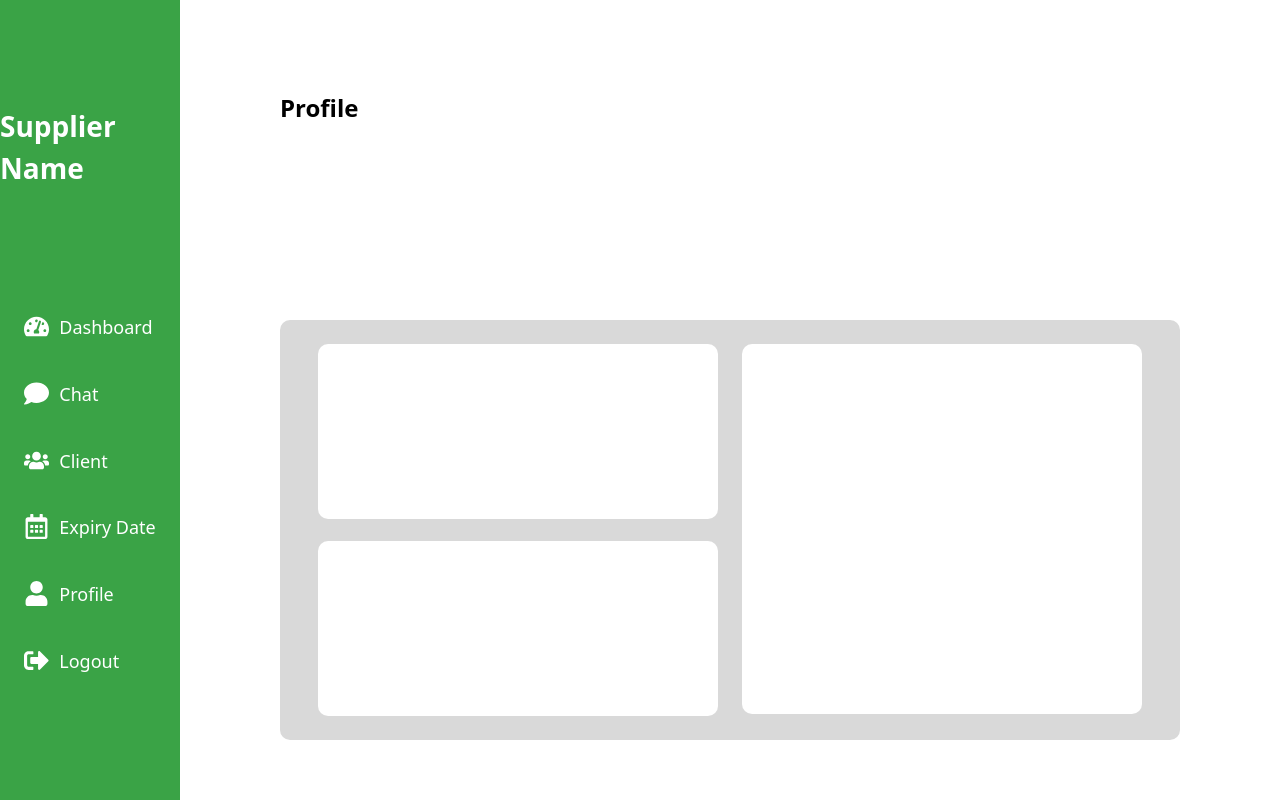
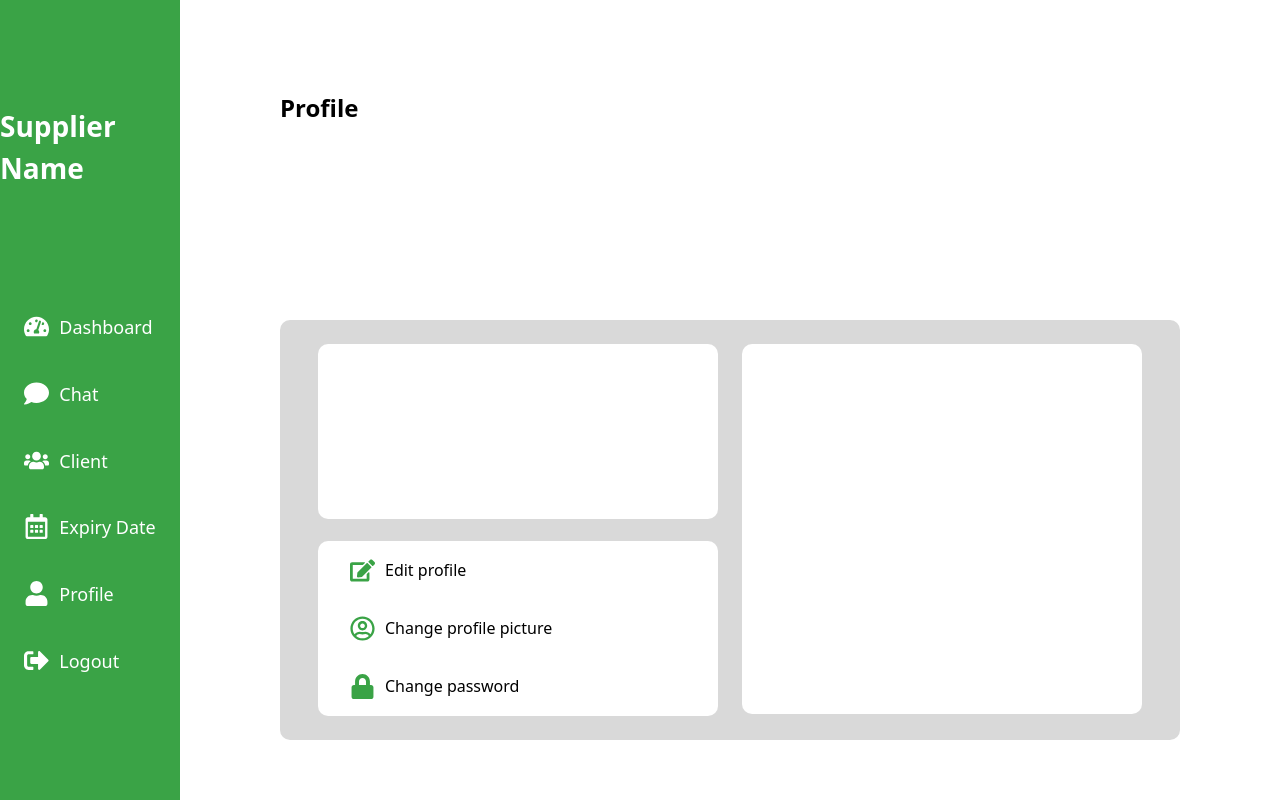
Before and after one commit to khaled-bissani/shelves-tracker, a React (Create React App) app in the folder supplier-frontend/: page /profile in a window 1280 px wide. Built offline with nearby package versions, Linux system fonts and the light colour scheme.

Commit message:
Frontend <> Supplier frontend: creating profile option component

```diff
--- /dev/null
+++ b/supplier-frontend/src/components/ProfileOption.jsx
@@ -0,0 +1,29 @@
+import React from 'react'
+import { Link } from "react-router-dom";
+import {FaEdit,FaRegUserCircle, FaLock} from "react-icons/fa";
+
+
+const ProfileOption = () => {
+
+    const linkClass=`flex text-black text-[16px] font-sans`
+    const iconClass={color: "#3AA346", fontSize:"25px", marginRight:"10px"}
+
+    return (
+        <div className='flex flex-col items-start justify-around pl-8 h-[175px]'>
+            <Link className={linkClass} to={"/edit_profile"}>
+                <FaEdit style={iconClass}/>
+                <p>Edit profile</p>
+            </Link>
+            <Link className={linkClass} to={"/profile_picture"}>
+                <FaRegUserCircle style={iconClass}/>
+                <p>Change profile picture</p>
+            </Link>
+            <Link className={linkClass} to={"/change_password"}>
+                <FaLock style={iconClass}/>
+                <p>Change password</p>
+            </Link>
+        </div>
+    )
+}
+
+export default ProfileOption
--- a/supplier-frontend/src/pages/home/Profile.js
+++ b/supplier-frontend/src/pages/home/Profile.js
@@ -1,4 +1,5 @@
 import React from 'react'
+import ProfileOption from '../../components/ProfileOption'
 import SideBar from '../../components/SideBar'
 
 const Profile = () => {
@@ -10,7 +11,7 @@ const Profile = () => {
             <div className='flex justify-center w-[900px] h-[420px] bg-[#D9D9D9] rounded-[10px]'>
                 <div className='flex flex-col justify-between my-6 mr-6'>
                     <div className='w-[400px] h-[175px] bg-white rounded-[10px]'></div>
-                    <div className='w-[400px] h-[175px] bg-white rounded-[10px]'></div>
+                    <div className='w-[400px] h-[175px] bg-white rounded-[10px]'><ProfileOption/></div>
                 </div>
                 <div className='w-[400px] h-[370px] bg-white rounded-[10px] my-6'></div>
             </div>
```
